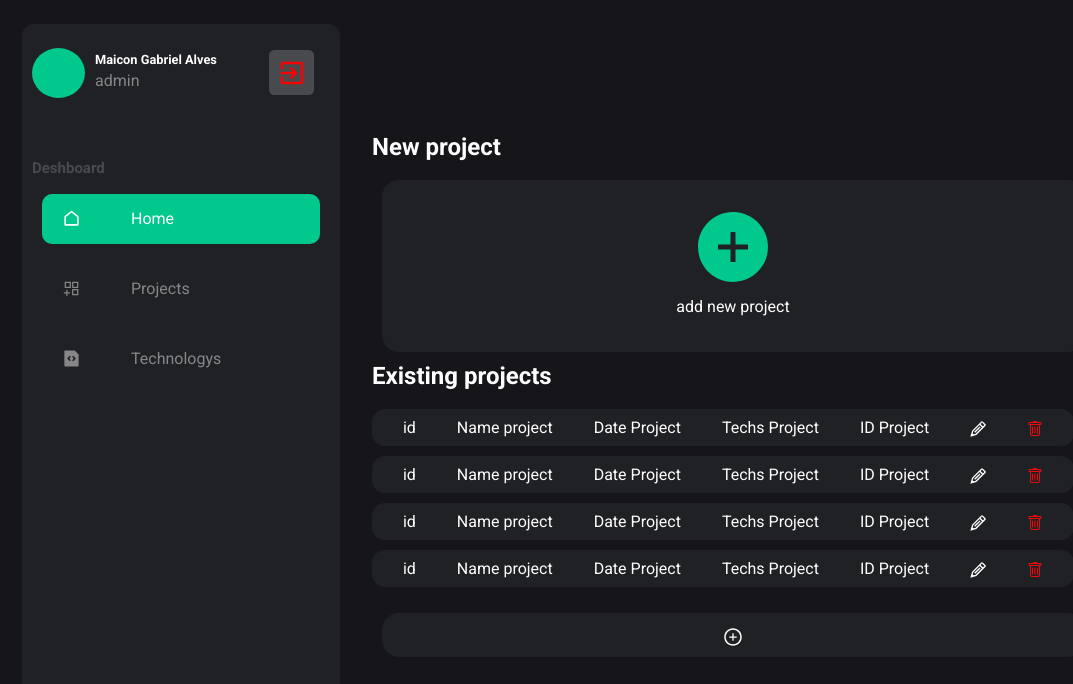
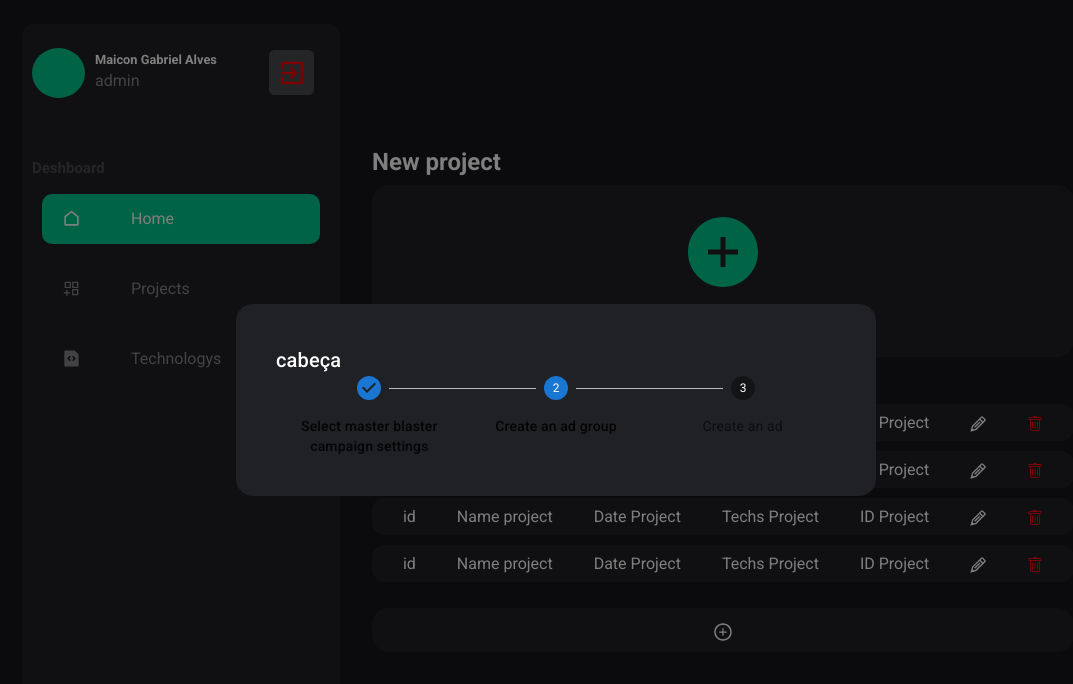
Before and after one commit to maikeg-alves/dashboard-portfolio, a Next.js app: page / in a window 1280 px wide. Both pictures are taken after a click on the button "add new project". Shown: the top 684 px of the page, without its empty margins (84-1157 px from the left). Built offline with nearby package versions, Linux system fonts and the light colour scheme.

Commit message:
Layout: panel modal, projects add layout

```diff
--- /dev/null
+++ b/src/components/formProject/formProject.componet.tsx
@@ -0,0 +1,27 @@
+import * as React from 'react';
+import Box from '@mui/material/Box';
+import Stepper from '@mui/material/Stepper';
+import Step from '@mui/material/Step';
+import StepLabel from '@mui/material/StepLabel';
+
+const steps = [
+  'Select master blaster campaign settings',
+  'Create an ad group',
+  'Create an ad',
+];
+
+const FormProject = () => {
+  return (
+    <Box sx={{ width: '100%' }}>
+      <Stepper activeStep={1} alternativeLabel>
+        {steps.map((label) => (
+          <Step key={label}>
+            <StepLabel>{label}</StepLabel>
+          </Step>
+        ))}
+      </Stepper>
+    </Box>
+  );
+};
+
+export default FormProject;
--- a/src/components/index.ts
+++ b/src/components/index.ts
@@ -1,5 +1,8 @@
 import ButtonPanel from './buttonpanel/buttonpanel..component';
+import FormProject from './formProject/formProject.componet';
 import TableItems from './Table/TableItem.component';
 import Table from './Table/Table.component';
+import Modal from './modal/modal.component';
+import { useModal } from './modal/usemodal.component';
 
-export { ButtonPanel, TableItems, Table };
+export { ButtonPanel, TableItems, Table, Modal, useModal, FormProject };
--- /dev/null
+++ b/src/components/modal/modal.component.tsx
@@ -0,0 +1,38 @@
+import * as React from 'react';
+import Typography from '@mui/material/Typography';
+import { Modal as MUIModal } from '@mui/material';
+import { Box } from './styles';
+
+export interface ModalProps {
+  isShown: boolean;
+  hide: () => void;
+  children: React.ReactElement;
+  headerText: string;
+}
+
+const Modal: React.FC<ModalProps> = ({
+  isShown,
+  headerText,
+  hide,
+  children,
+}) => {
+  return (
+    <div>
+      <MUIModal
+        open={isShown}
+        onClose={hide}
+        aria-labelledby="modal-modal-title"
+        aria-describedby="modal-modal-description"
+      >
+        <Box>
+          <Typography id="modal-modal-title" variant="h6" component="h2">
+            {headerText}
+          </Typography>
+          {children}
+        </Box>
+      </MUIModal>
+    </div>
+  );
+};
+
+export default Modal;
--- /dev/null
+++ b/src/components/modal/styles.ts
@@ -0,0 +1,15 @@
+import styled from 'styled-components';
+
+import { Box as MUIBox } from '@mui/material';
+
+export const Box = styled(MUIBox)`
+  position: absolute;
+  top: 50%;
+  left: 50%;
+  transform: translate(-50%, -50%);
+  width: 50%;
+  background-color: ${(props) => props.theme.colors.backgroundSecondary};
+  box-shadow: 24px;
+  padding: 40px;
+  border-radius: 17px;
+`;
--- /dev/null
+++ b/src/components/modal/usemodal.component.tsx
@@ -0,0 +1,10 @@
+import React from 'react';
+
+export const useModal = () => {
+  const [isShown, setIsShown] = React.useState<boolean>(false);
+  const toggle = () => setIsShown(!isShown);
+  return {
+    isShown,
+    toggle,
+  };
+};
--- a/src/modules/Projects/Projects.module.tsx
+++ b/src/modules/Projects/Projects.module.tsx
@@ -1,13 +1,24 @@
+import React from 'react';
+
 import { Col, Container, Row } from 'react-bootstrap';
 
 import { Project } from './styles';
 
 import { AiFillPlusCircle } from 'react-icons/ai';
 import { AiOutlinePlusCircle } from 'react-icons/ai';
-import { TableItems, Table } from '../../components';
+import {
+  TableItems,
+  Table,
+  Modal,
+  useModal,
+  FormProject,
+} from '../../components';
 
 const Projects: React.FC = () => {
+  const { isShown, toggle } = useModal();
+
   return (
+    <>
       <Project xs={12}>
         <Col xs={12}>
           <Col>
@@ -16,7 +27,7 @@ const Projects: React.FC = () => {
           <Container>
             <Row>
               <Col xs={12} className="modalgrid">
-              <button className="add-icon">
+                <button className="add-icon" onClick={toggle}>
                   <AiFillPlusCircle />
                   <p>add new project</p>
                 </button>
@@ -39,12 +50,19 @@ const Projects: React.FC = () => {
             </Table>
           </Col>
           <Col xs={12} className="modalgrid">
-          <button className="add-plus">
+            <button className="add-plus" onClick={toggle}>
               <AiOutlinePlusCircle />
             </button>
           </Col>
         </Col>
       </Project>
+
+      <Modal isShown={isShown} hide={toggle} headerText="cabeça">
+        <>
+          <FormProject />
+        </>
+      </Modal>
+    </>
   );
 };
 
--- a/src/modules/Projects/styles.ts
+++ b/src/modules/Projects/styles.ts
@@ -7,7 +7,7 @@ export const Project = styled(Col)`
     border-radius: 17px;
 
     width: 100%;
-    margin: 10px;
+
     display: flex;
     justify-content: center;
     align-items: center;
```
Also changed, not shown: src/components/formProject/styles.ts (added). Lines whose indentation alone changed are shown as unchanged.
